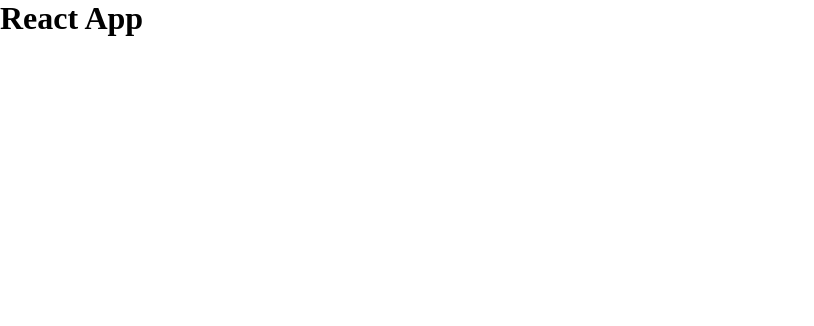
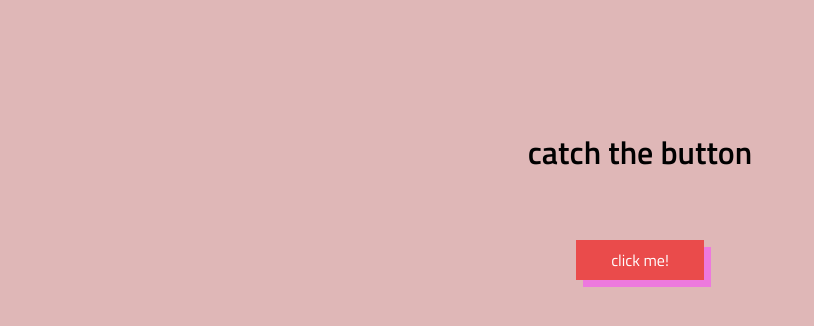
Before and after one commit to lianaa98/catch-the-button, a React (Create React App) app: page / in a window 1280 px wide. Shown: the top 326 px of the page, without its empty margins (0-814 px from the left). Built offline with nearby package versions, Linux system fonts and the light colour scheme.

Commit message:
complete landing page styling

```diff
--- a/public/index.html
+++ b/public/index.html
@@ -24,6 +24,13 @@
       work correctly both with client-side routing and a non-root public URL.
       Learn how to configure a non-root public URL by running `npm run build`.
     -->
+    <!-- Google Font -->
+    <link rel="preconnect" href="https://fonts.googleapis.com" />
+    <link rel="preconnect" href="https://fonts.gstatic.com" crossorigin />
+    <link
+      href="https://fonts.googleapis.com/css2?family=Titillium+Web:wght@200;300;400;600&display=swap"
+      rel="stylesheet"
+    />
     <title>React App</title>
   </head>
   <body>
--- a/src/App.css
+++ b/src/App.css
@@ -1,3 +1,4 @@
 .App {
-
+  width: 100%;
+  height: 100%;
 }
--- a/src/App.js
+++ b/src/App.js
@@ -1,10 +1,10 @@
-import logo from './logo.svg';
 import './App.css';
+import { Landing } from './components/Landing';
 
 function App() {
   return (
     <div className="App">
-      <h1>React App</h1>
+      <Landing />
     </div>
   );
 }
--- /dev/null
+++ b/src/components/Landing.jsx
@@ -0,0 +1,10 @@
+import "./styles/landing.css";
+
+export function Landing() {
+  return (
+    <div className="landing_page">
+      <h1 className="landing_title">catch the button</h1>
+      <button id="landing_button">click me!</button>
+    </div>
+  );
+}
--- /dev/null
+++ b/src/components/styles/landing.css
@@ -0,0 +1,26 @@
+.landing_page {
+  width: 100%;
+  height: 100%;
+  display: flex;
+  flex-direction: column;
+  align-items: center;
+  background-color: #dfb7b7;
+}
+
+.landing_title {
+  font-size: 2rem;
+  margin-top: 10%;
+}
+
+#landing_button {
+  margin-top: 5%;
+  width: 10%;
+  height: 5%;
+  /* border-radius: 5px; */
+  background-color: #ea4b4b;
+  border: none;
+  font-size: 1rem;
+  cursor: pointer;
+  color: white;
+  box-shadow: 7px 7px 0px 0px #f265ebbf;
+}
--- a/src/index.css
+++ b/src/index.css
@@ -1,9 +1,17 @@
 body {
   margin: 0;
-  box-sizing: border-box;
 }
 
 * {
   margin: 0;
   box-sizing: border-box;
+  font-family: "Titillium Web", sans-serif;
 }
+
+#root {
+  height: 100vh;
+  width: 100vw;
+  display: flex;
+  justify-content: center;
+  align-items: center;
+}
```
